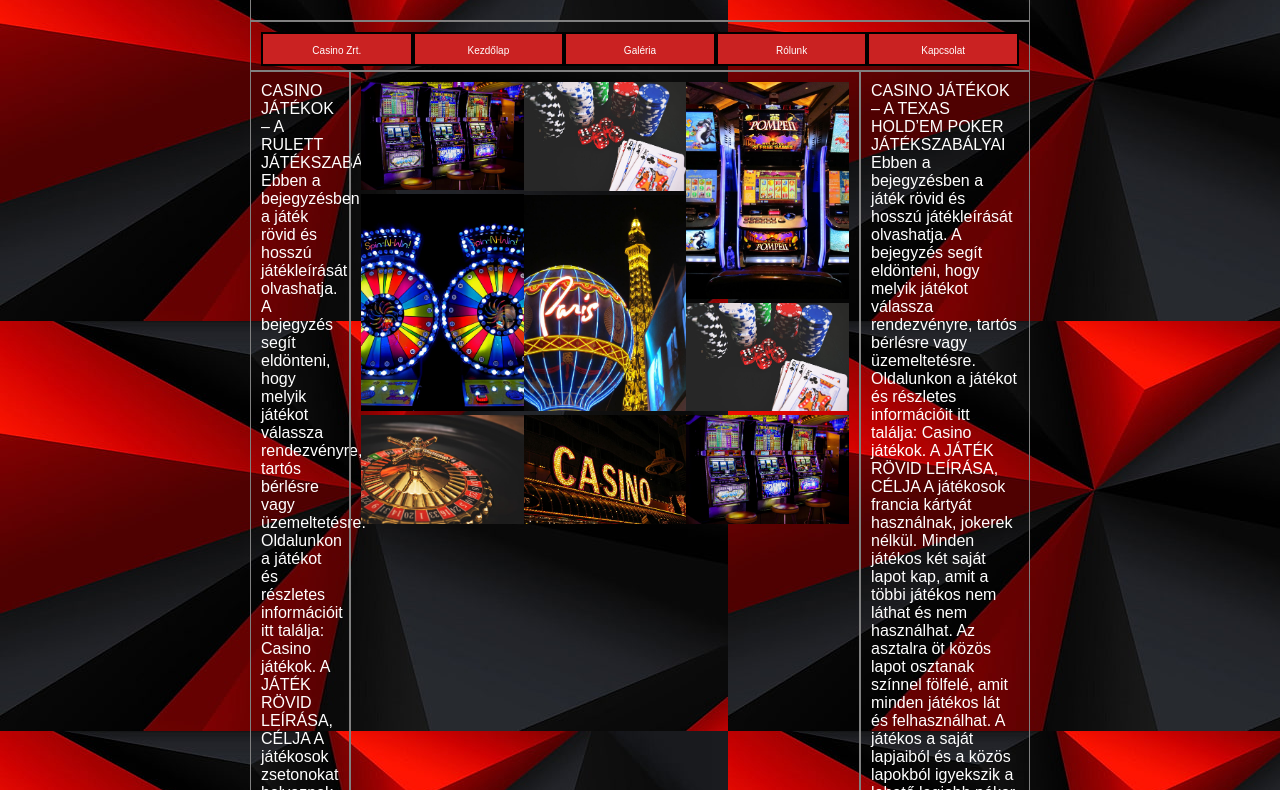
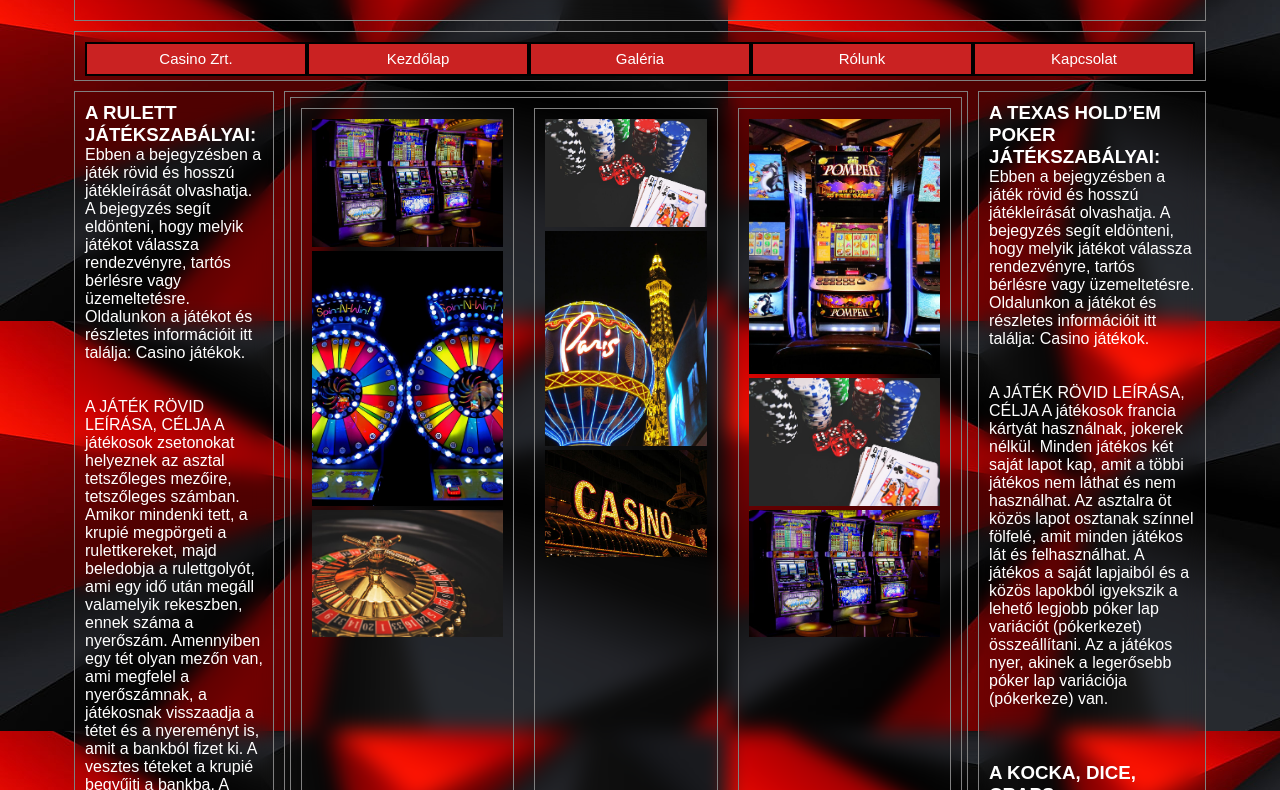
Before and after one commit to Kkrisi/TelefonTabletMeretWeboldal, a plain HTML site: page index.html in a window 1280 px wide. Shown: the part 89-879 px from the top of the page. Drawn offline with Linux system fonts and the light colour scheme.

Commit message:
otthoni valtoztatasok

```diff
--- a/index.html
+++ b/index.html
@@ -1,5 +1,6 @@
 <!DOCTYPE html>
 <html lang="hu">
+
   <head>
     <meta charset="UTF-8" />
     <meta name="description" content="Szamalk" />
@@ -7,14 +8,25 @@
     <meta name="author" content="Gyakorlas" />
     <meta name="viewport" content="width=device-width, initial-scale=1.0" />
     <title>KadarKristof</title>
-    <link rel="stylesheet" href="stilus.css" />
+    <link rel="stylesheet" href="stilus.css">
   </head>
+
+
+
   <body>
-    <!--main>header+nav+aside-->
     <main>
+
+
+
+
       <header>
         <h1>Las Vegas Casino: Home🎲</h1>
       </header>
+
+
+
+
+
       <nav>
         <ul>
           <li><a href="">Casino Zrt.</a></li>
@@ -24,14 +36,24 @@
           <li><a href="">Kapcsolat</a></li>
         </ul>
       </nav>
+
+
+
+
+
       <aside class="oldal" id="bal">
-        <!--<img src="kepek/coin.jpg" alt="">-->
-        <p>
-          CASINO JÁTÉKOK – A RULETT JÁTÉKSZABÁLYAI Ebben a bejegyzésben a játék
+
+        <h3>A RULETT JÁTÉKSZABÁLYAI:</h3>
+
+        <p>Ebben a bejegyzésben a játék
         rövid és hosszú játékleírását olvashatja. A bejegyzés segít eldönteni,
         hogy melyik játékot válassza rendezvényre, tartós bérlésre vagy
         üzemeltetésre. Oldalunkon a játékot és részletes információit itt
-          találja: Casino játékok. A JÁTÉK RÖVID LEÍRÁSA, CÉLJA A játékosok
+        találja: Casino játékok.</p>
+
+        <br><br>
+
+        <p>A JÁTÉK RÖVID LEÍRÁSA, CÉLJA A játékosok
         zsetonokat helyeznek az asztal tetszőleges mezőire, tetszőleges
         számban. Amikor mindenki tett, a krupié megpörgeti a rulettkereket,
         majd beledobja a rulettgolyót, ami egy idő után megáll valamelyik
@@ -40,47 +62,104 @@
         nyereményt is, amit a bankból fizet ki. A vesztes téteket a krupié
         begyűjti a bankba. A játékosoknak a rendelkezésünkre álló zsetonnal
         minél tovább játékban kell maradniuk és lehetőleg további zsetonokat
-          kell gyűjteniük.
-        </p>
+        kell gyűjteniük.</p>
+
       </aside>
+
+
+
+
+
+
+
+
+
       <article>
         <!--<p><span>🎡Üdvözlünk a Roulette asztalnál🎡</span></p>-->
-        <div>
+
+        <section>
+
+          <div class="oszlop1">
             <img src="kepek/machines.jpg" alt="" />
             <img src="kepek/porgeto.jpg" alt="" />
             <img src="kepek/roulette.jpg" alt="" />
           </div>
-        <div>
+
+          <div class="oszlop2">
             <img src="kepek/zseton.jpg" alt="" />
             <img src="kepek/torony.jpg" alt="" />
             <img src="kepek/casino.jpg" alt="" />
           </div>
-        <div>
+
+          <div class="oszlop3">
             <img src="kepek/masina.jpg" alt="" />
             <img src="kepek/zseton.jpg" alt="" />
             <img src="kepek/machines.jpg" alt="" />
           </div>
+
+        </section>
+
       </article>
+
+
+
+
+
+
+
+
+
       <aside class="oldal" id="jobb">
         <!--<img src="kepek/coin.jpg" alt="">-->
-        <p>
-          CASINO JÁTÉKOK – A TEXAS HOLD’EM POKER JÁTÉKSZABÁLYAI Ebben a
-          bejegyzésben a játék rövid és hosszú játékleírását olvashatja. A
+
+        <h3>A TEXAS HOLD’EM POKER JÁTÉKSZABÁLYAI:</h3>
+
+        <p>Ebben a bejegyzésben a játék rövid és hosszú játékleírását olvashatja. A
         bejegyzés segít eldönteni, hogy melyik játékot válassza rendezvényre,
         tartós bérlésre vagy üzemeltetésre. Oldalunkon a játékot és részletes
-          információit itt találja: Casino játékok. A JÁTÉK RÖVID LEÍRÁSA, CÉLJA
+        információit itt találja: Casino játékok.</p>
+
+        <br><br>
+
+        <p>A JÁTÉK RÖVID LEÍRÁSA, CÉLJA
         A játékosok francia kártyát használnak, jokerek nélkül. Minden játékos
         két saját lapot kap, amit a többi játékos nem láthat és nem
         használhat. Az asztalra öt közös lapot osztanak színnel fölfelé, amit
         minden játékos lát és felhasználhat. A játékos a saját lapjaiból és a
         közös lapokból igyekszik a lehető legjobb póker lap variációt
         (pókerkezet) összeállítani. Az a játékos nyer, akinek a legerősebb
-          póker lap variációja (pókerkeze) van.
-        </p>
+        póker lap variációja (pókerkeze) van.<p>
+
+        <br><br><br>
+
+        <h3>A KOCKA, DICE, CRAPS JÁTÉKSZABÁLYAI:</h3>
+
+        <p>Ebben a bejegyzésben a játék rövid és hosszú játékleírását olvashatja. A bejegyzés segít eldönteni, hogy melyik játékot válassza rendezvényre, tartós bérlésre vagy üzemeltetésre. Oldalunkon a játékot és részletes információit itt találja: Casino játékok.<p>
+
+        <br><br>
+
+        <p>A JÁTÉK RÖVID LEÍRÁSA, CÉLJA
+        A játékosok két kockával játszanak, akik felváltva résztvevők, illetve dobók. A két kocka minden lehetséges állását feltüntető táblán téteket tesznek. Az a játékos nyer, aki a meghatározott pontokat eléri.<p>
+
       </aside>
+
+
+
+
+
+
+
+
       <footer>
         <p>Szerencsejáték Zrt.</p>
       </footer>
+
+
+
+
     </main>
   </body>
+
+
+
 </html>
--- a/stilus.css
+++ b/stilus.css
@@ -1,3 +1,10 @@
+
+
+
+
+
+
+/* ------- Egész ------- */
 * { /*Minden html elemre érvényes lesz*/
     margin: 0;
     padding: 0;
@@ -9,7 +16,7 @@ header,nav,article,aside,footer {
 }
 body {
     width: 90%;
-    max-width: 800px;
+    max-width: 1800px;
     margin: auto;
     color: #ca2222;
     background-image: url('kepek/hatter.jpg');
@@ -18,16 +25,45 @@ body {
 }
 main {
     display: grid;
-    grid-template-columns: 100px 3fr 1fr;
+    grid-template-columns: 200px 3fr 1fr;
     grid-template-rows: 100px 50px auto 50px;
     grid-template-areas: "h h h" "n n n" "b a j" "f f f";
+    grid-gap: 10px;
     padding: 10px;
 }
+
+
+
+
+
+
+
+
+
+
+
+/* ------- Fejléc ------- */
 header {
     grid-area: h;
+    backdrop-filter: blur(10px);
 }
+header h1 {
+    padding: 15px;
+}
+
+
+
+
+
+
+
+
+
+
+/* ------- Menusor ------- */
 nav {
     grid-area: n;
+    backdrop-filter: blur(10px);
 }
 nav ul {
     list-style-type: none;
@@ -39,52 +75,118 @@ nav li {
     padding: 6px;
     text-align: center;
     border: 2px solid black;
+    cursor: pointer;
+    display: block;
 }
 nav li:hover {
     background-color: black;
     border: 2px solid white;
+    transform: scale(1.1);
 }
 nav li:hover a {
     color: red;
+    font-size: 120%;
 }
 nav a{
     padding: 0;
     color: white;
     text-decoration: none;
-    font-size: 10px;
+    font-size: 15px;
 }
+
+
+
+
+
+
+
+
+
+
+
+
+/* ------- Törzs ------- */
 article {
     grid-area: a;
     display: grid;
-    grid-template-columns: 1fr 1fr 1fr;
-    grid-template-rows: auto;
+    grid-template-columns: 1fr;
+    backdrop-filter: blur(10px);
+    padding: 5px;
 }
 article img {
     width: 100%;
 }
+article div {
+    border: 1px solid gray;
+    padding: 10px;
+    margin: 10px;
+}
+section {
+    display: flex;
+    border: 1px solid gray;
+}
+
+
+
+
+
+
+
+
+
+
+
+
+
+/* ------- Lábléc ------- */
 footer {
     grid-area: f;
+    backdrop-filter: blur(10px);
 }
+
+
+
+
+
+
+
+
+
+/* ------- Törzs-bal ------- */
 aside#bal {
     grid-area: b;
+    backdrop-filter: blur(10px);
 }
+
+
+
+
+
+
+
+
+
+
+/* ------- Törzs-jobb ------- */
 aside#jobb {
     grid-area: j;
+    backdrop-filter: blur(10px);
 }
 
-/*aside {
-    position: relative;
-    display: grid;
-    grid-template-columns: 1fr;
-    grid-template-rows: auto;
-}*/
-/*aside p {
-    position: absolute;
-}*/
 
+
+
+
+
+
+
+
+
+
+/* ------- Tablet/Telefon ------- */
 /*töréspont media query-vel*/
 /*Tablet*/
-@media only screen and (max-width: 700px) {
+@media only screen and (max-width: 800px) {
     body {
       width: 100%;
       font-size: 2vw;
@@ -94,9 +196,15 @@ aside#jobb {
         grid-template-rows: 50px auto auto 50px;
         grid-template-areas: "h h" "n n" "a j" "b b" "f f";
     }
+    header h1 {
+        padding: 0px;
+    }
+    aside#bal p {
+
+    }
 
   }
-@media only screen and (max-width: 650px) {
+@media only screen and (max-width: 600px) {
     body {
         width: 100%;
         font-size: 5vw;
@@ -106,8 +214,16 @@ aside#jobb {
         grid-template-rows: 50px auto auto 50px;
         grid-template-areas: "h" "n" "a" "j" "b" "f";
     }
+    header {
+        font-size: 10px;
+    }
+    header h1 {
+        margin: 6px;
+    }
     nav ul {
         grid-template-columns: 1fr;
     }
-
+    aside p {
+        overflow: hidden;
+    }
 }
```
Lines whose indentation alone changed are shown as unchanged.
